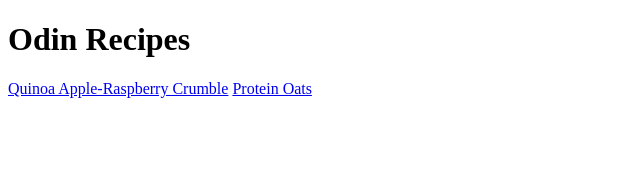
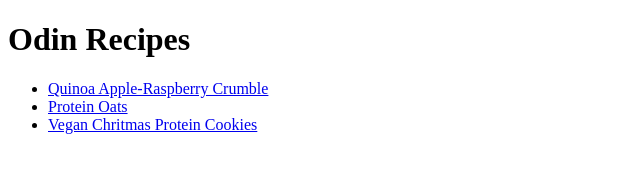
Before and after one commit to ChavezCode/odin-recipes2, a plain HTML site: page index.html in a window 1280 px wide. Shown: the whole page, without its empty margins (0-640 px from the left). Drawn offline with Linux system fonts and the light colour scheme.

Commit message:
Odin recipes done

```diff
--- a/index.html
+++ b/index.html
@@ -8,8 +8,10 @@
 </head>
 <body>
     <h1>Odin Recipes</h1>
-
-    <a href="recipes/quinoa.html">Quinoa Apple-Raspberry Crumble</a>
-    <a href="recipes/oats.html">Protein Oats</a>
+    <ul>
+    <li><a href="recipes/quinoa.html">Quinoa Apple-Raspberry Crumble</a></li>
+    <li><a href="recipes/oats.html">Protein Oats</a></li>
+    <li><a href="recipes/cookies.html">Vegan Chritmas Protein Cookies</a></li>
+    </ul>
 </body>
 </html>
```
